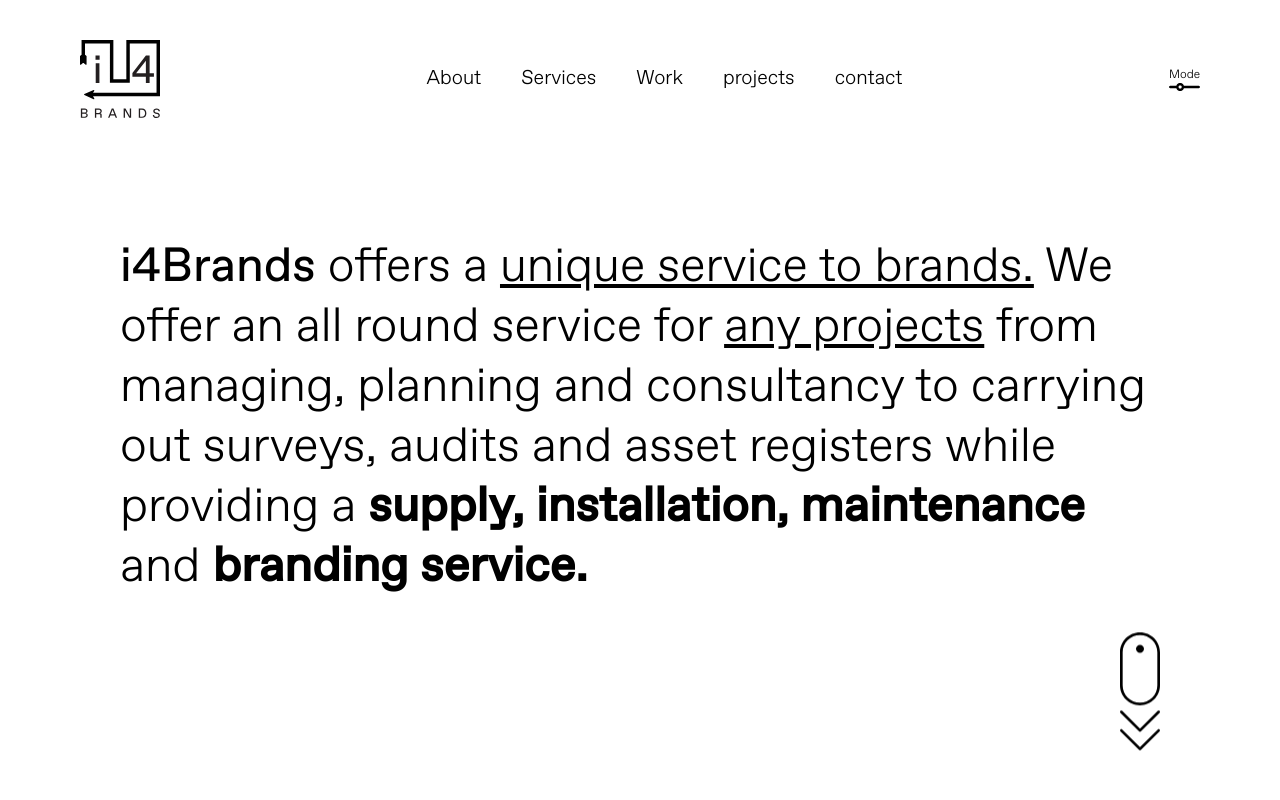
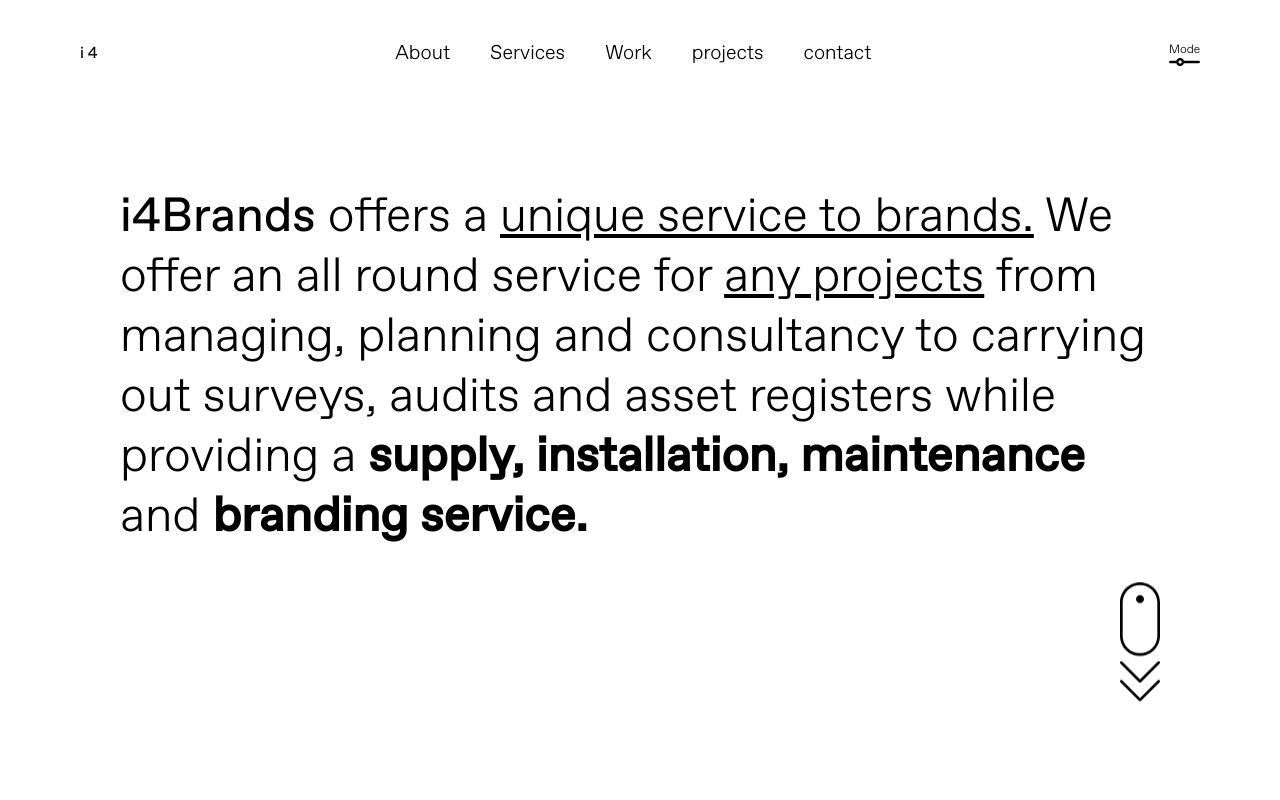
Before and after one commit to NiallColman49/i4brands, a website: page index.html in a window 1280 px wide. Shown: the top 800 px of the page. Drawn offline with Linux system fonts and the light colour scheme.

Commit message:
*Removed placeholder logo*

```diff
--- a/index.html
+++ b/index.html
@@ -11,7 +11,7 @@
 <body class="font-favorit">
     <section class="navigation mx-auto px-4 lg:px-20 flex justify-between items-center py-10">
         <div>
-            <img src="./public/images/logo.svg" alt="i4brands logo" class="w-20">
+            <span>i 4</span>
         </div>
 
         <div class="hidden sm:flex">
@@ -138,7 +138,7 @@
     <section class="footer mx-auto px-4 flex justify-center mt-20 md:mt-40">
         <div class="w-full grid grid-cols-1 md:grid-cols-2 lg:grid-cols-4">
             <div>
-                <img src="./public/images/logo.svg" alt="i4 brands logo" class="w-16">
+                <span>i 4</span>
             </div>
 
             <div class="mt-10 md:mt-0">
```
Also changed, not shown: services.html (+1 -1 lines), dist/output.css.
